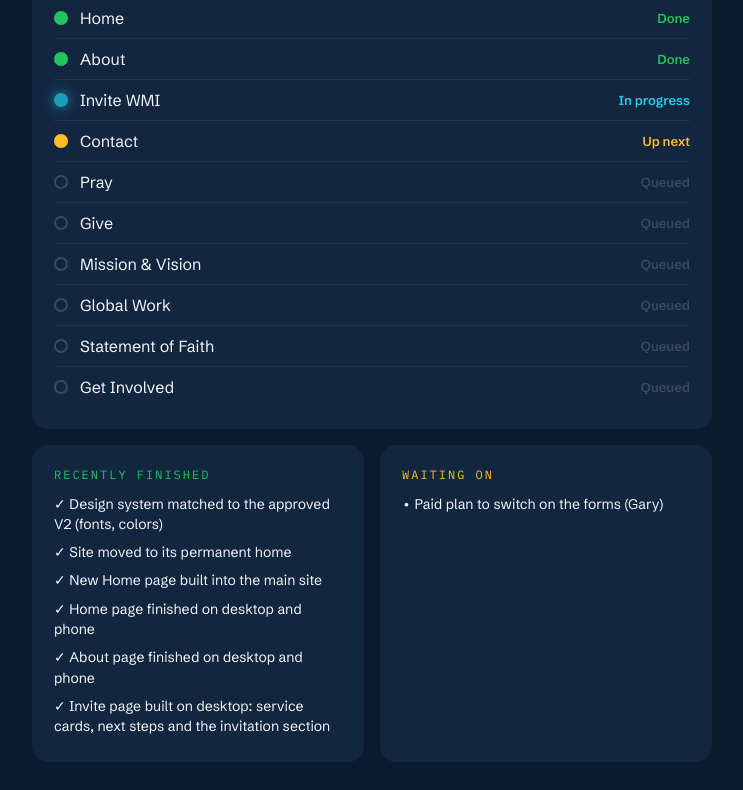
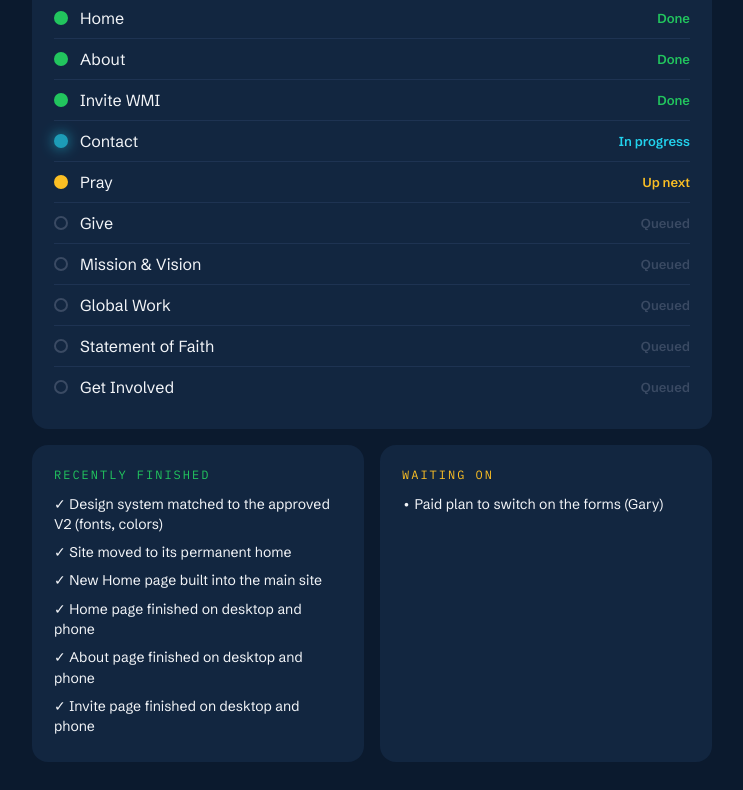
Before and after one commit to firesnatchers316/wmi-progress, a plain HTML site: page index.html in a window 1280 px wide. Shown: the part 327-1117 px from the top of the page, without its empty margins (268-1011 px from the left). Drawn offline with Linux system fonts and the light colour scheme.

Commit message:
Update progress: Invite done, Contact in progress

```diff
--- a/index.html
+++ b/index.html
@@ -253,16 +253,16 @@
   <script>
     // All editable values live here. Update this object, then redeploy.
     const STATUS = {
-      updated: "Nov 18, 2026, 7:20 PM ET",
-      confirmed: 56,
-      nextMilestone: 60,
+      updated: "Nov 18, 2026, 8:40 PM ET",
+      confirmed: 62,
+      nextMilestone: 66,
       preview: "Thursday, Nov 19, morning",
       pages: [
         { name: "Home", status: "done" },
         { name: "About", status: "done" },
-        { name: "Invite WMI", status: "active" },
-        { name: "Contact", status: "next" },
-        { name: "Pray", status: "queued" },
+        { name: "Invite WMI", status: "done" },
+        { name: "Contact", status: "active" },
+        { name: "Pray", status: "next" },
         { name: "Give", status: "queued" },
         { name: "Mission & Vision", status: "queued" },
         { name: "Global Work", status: "queued" },
@@ -275,7 +275,7 @@
         "New Home page built into the main site",
         "Home page finished on desktop and phone",
         "About page finished on desktop and phone",
-        "Invite page built on desktop: service cards, next steps and the invitation section"
+        "Invite page finished on desktop and phone"
       ],
       waiting: [
         "Paid plan to switch on the forms (Gary)"
```
